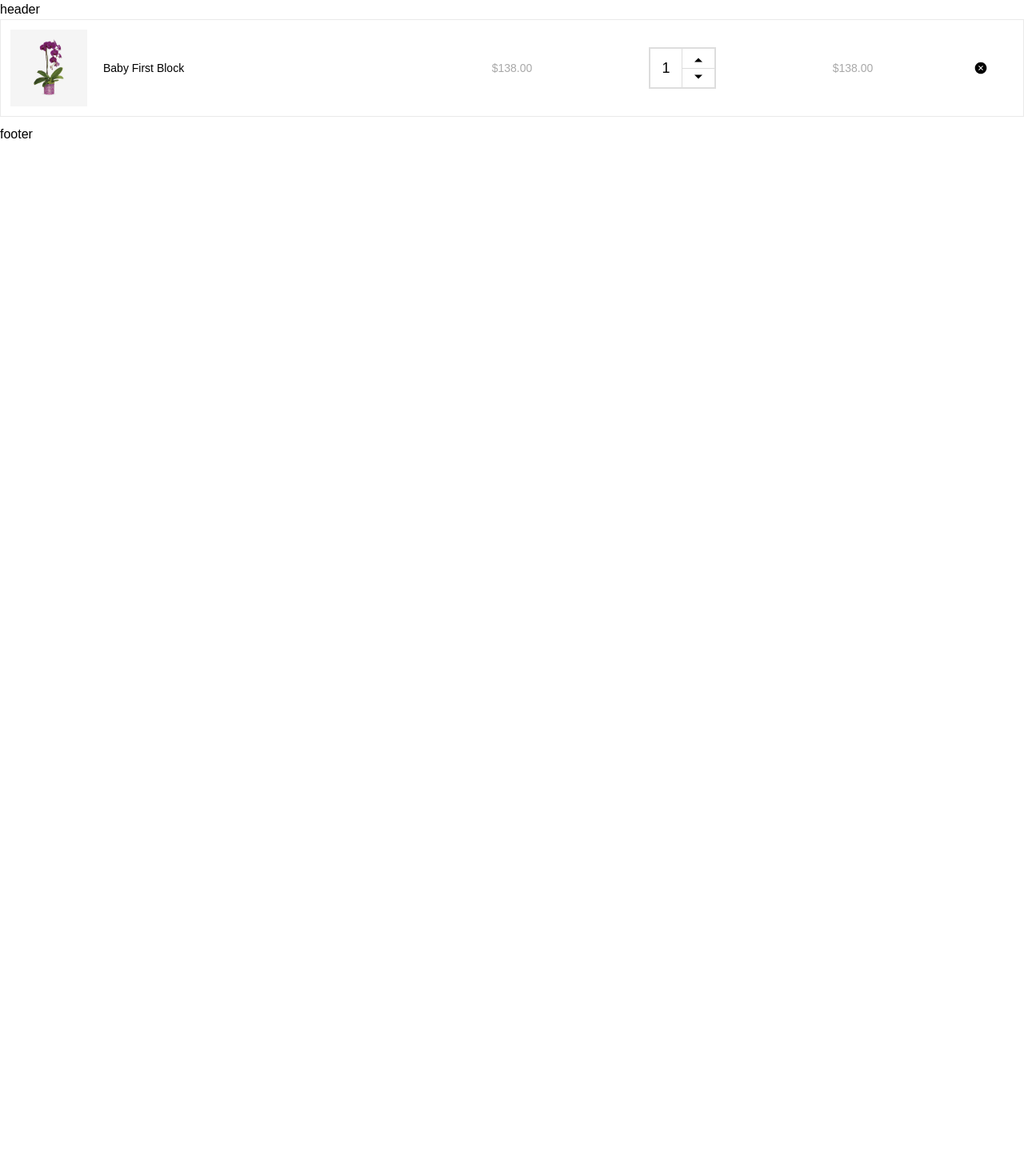
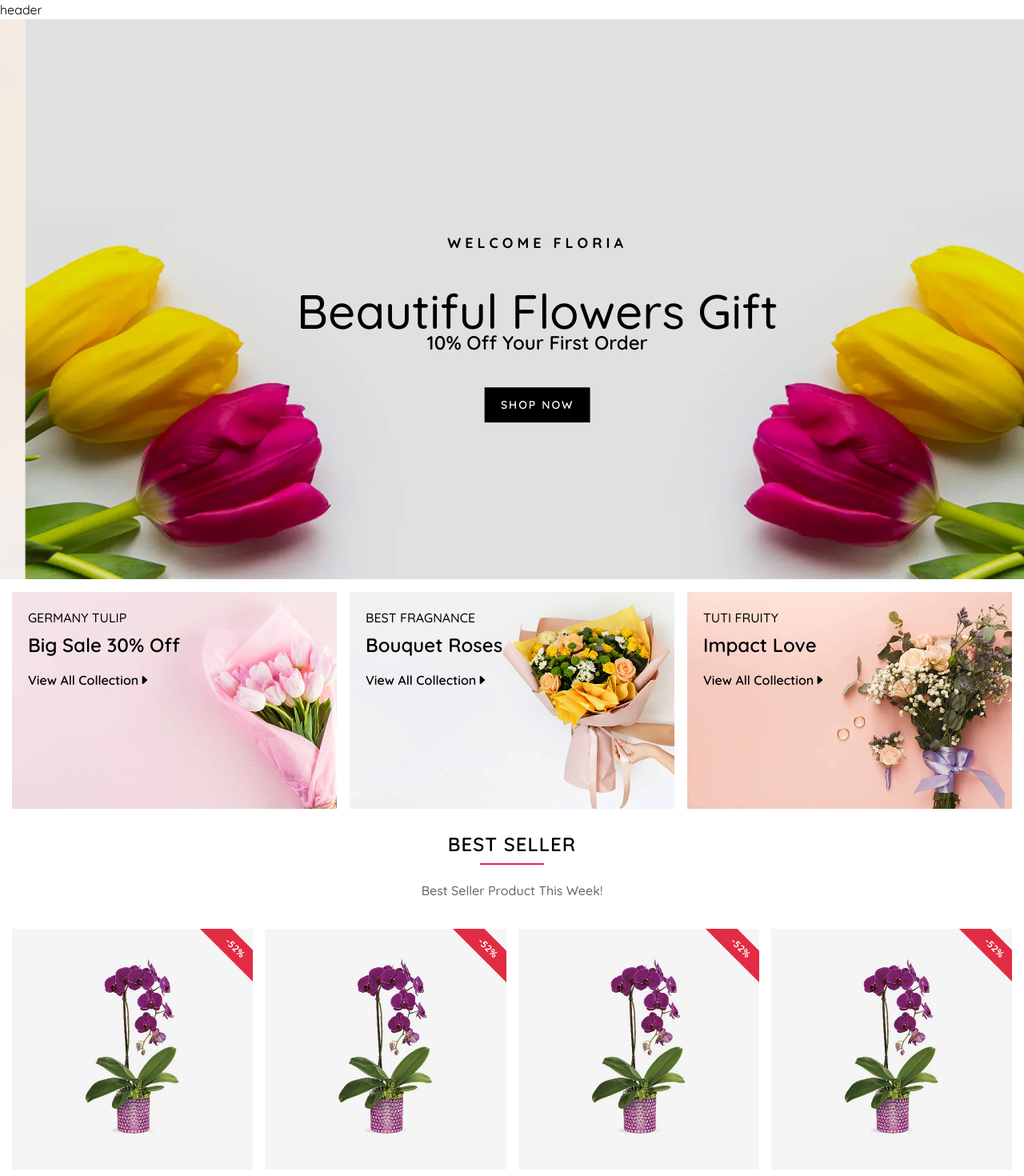
Before and after one commit to grenno1606/FloriaGren, a React (Vite) app: page / in a window 1280 px wide. Shown: the top 1470 px of the page at 80% size. Before the commit the page ends 800 px from the top, so only its background shows below. Built offline with nearby package versions, Linux system fonts and the light colour scheme.

Commit message:
feat: add Home page UI

```diff
--- a/src/components/common/TitleWidget.jsx
+++ b/src/components/common/TitleWidget.jsx
@@ -1,6 +1,6 @@
 function TitleWidget({ children }) {
   return (
-    <div className="">
+    <div>
       <p className="text-[15px] font-semibold tracking-[0.2em] uppercase pb-[15px] relative border-b border-gray-300 sm:text-base">
         {children}
       </p>
--- /dev/null
+++ b/src/components/forms/SingleInput.jsx
@@ -0,0 +1,30 @@
+import { twMerge } from "tailwind-merge";
+import { Button } from "../buttons/Button";
+function SingleInput({
+  type = "email",
+  placeholder = "Search",
+  isRed = false,
+  className,
+  children,
+  size = "lg",
+}) {
+  return (
+    <div
+      className={twMerge(
+        "flex items-center gap-0 font-semibold bg-white text-xs rounded-[3px] border border-gray-300",
+        className
+      )}
+    >
+      <input
+        type={type}
+        placeholder={placeholder}
+        required
+        className="w-full px-6 leading-[1.5] outline-none"
+      />
+      <Button variant="third" size={size}>
+        {children}
+      </Button>
+    </div>
+  );
+}
+export { SingleInput };
--- a/src/index.css
+++ b/src/index.css
@@ -1,5 +1,5 @@
+@import url("https://fonts.googleapis.com/css2?family=Quicksand:wght@300..700&display=swap");
 @import "tailwindcss";
-@import url("https://fonts.googleapis.com/css2?family=Quicksand:wght@300..700&display=swap");
 
 @theme {
   --font-primary: "Quicksand", sans-serif;
@@ -34,7 +34,7 @@
     @apply font-primary;
   }
   h1 {
-    @apply text-2xl font-semibold mt-1.5 mb-5 md:text-[20px] lg:text-2xl;
+    @apply text-2xl font-semibold mt-1.5 md:text-[20px] lg:text-2xl;
   }
   h3 {
     @apply text-base uppercase font-medium md:text-[14px] lg:text-base;
--- a/src/pages/HomePage.jsx
+++ b/src/pages/HomePage.jsx
@@ -1,85 +1,351 @@
-import { Blog } from "../components/blogs/Blog";
-import { TitleBlog } from "../components/blogs/TitleBlog";
-import { Button } from "../components/buttons/Button";
+import {
+  MdOutlineArrowBackIos,
+  MdOutlineArrowForwardIos,
+} from "react-icons/md";
+import { useEffect, useState } from "react";
+import { twMerge } from "tailwind-merge";
+import { Slideshow } from "../components/common/Slideshow";
 import { Banner } from "../components/common/Banner";
-import { Slideshow } from "../components/common/Slideshow";
-import { TitleSection } from "../components/common/TitleSection";
-import { TitleWidget } from "../components/common/TitleWidget";
-import { ProductCart } from "../components/products/ProductCart";
-import { ProductHorizontal } from "../components/products/ProductHorizontal";
-import { ProductItem } from "../components/products/ProductItem";
-import { ProductWishlist } from "../components/products/ProductWishlist";
 import {
   IMG_BANNER1,
+  IMG_BANNER2,
+  IMG_BANNER3,
+  IMG_BG,
   IMG_BLOG1,
   IMG_PRODUCT1,
   IMG_SLIDE1,
+  IMG_SLIDE2,
+  IMG_SLIDE3,
 } from "../contants/images";
+import { TitleSection } from "../components/common/TitleSection";
+import { ProductItem } from "../components/products/ProductItem";
+import { Button } from "../components/buttons/Button";
+import { TitleWidget } from "../components/common/TitleWidget";
+import { ProductHorizontal } from "../components/products/ProductHorizontal";
+import { SingleInput } from "../components/forms/SingleInput";
+import { FaPaperPlane } from "react-icons/fa";
+import { Blog } from "../components/blogs/Blog";
+function HomePage() {
+  const [value, setValue] = useState(1);
 
-function HomePage() {
+  function prevSlide() {
+    setValue((prev) => (prev === 1 ? 3 : prev - 1));
+  }
+
+  function nextSlide() {
+    setValue((prev) => (prev === 3 ? 1 : prev + 1));
+  }
+
+  useEffect(() => {
+    const interval = setInterval(() => {
+      nextSlide();
+    }, 6000);
+
+    return () => clearInterval(interval);
+  }, []);
+
   return (
+    <div className="mt-16 xl:mt-0 overflow-hidden">
+      <div className="w-[300%] relative group">
+        <div className="absolute top-1/2 left-0 right-2/3 z-10 flex justify-between -translate-y-1/2">
+          <span
+            onClick={prevSlide}
+            className="opacity-0 w-12 h-12 bg-white shadow-bold flex justify-center items-center cursor-pointer transition duration-500 hover:bg-pink-dark group-hover:opacity-100 group-hover:translate-x-10 hover:text-white"
+          >
+            <MdOutlineArrowBackIos />
+          </span>
+          <span
+            onClick={nextSlide}
+            className="opacity-0 w-12 h-12 bg-white shadow-bold flex justify-center items-center cursor-pointer transition duration-500 hover:bg-pink-dark group-hover:opacity-100 group-hover:-translate-x-10 hover:text-white"
+          >
+            <MdOutlineArrowForwardIos />
+          </span>
+        </div>
+        <div
+          className={twMerge(
+            "flex transition-transform duration-500 *:select-none",
+            value === 1 && "translate-x-0",
+            value === 2 && "-translate-x-1/3",
+            value === 3 && "-translate-x-2/3"
+          )}
+        >
+          <div className="w-1/3">
+            <Slideshow
+              image={IMG_SLIDE3}
+              titleSmall="TOP TREND"
+              titleBig="Beautiful Flowers Gift"
+              description="10% Off Your First Order"
+              className="sm:left-8 lg:left-16 xl:left-32"
+              effect1={value === 1}
+              effect2={value === 2}
+              effect3={value === 3}
+            />
+          </div>
+          <div className="w-1/3">
+            <Slideshow
+              image={IMG_SLIDE2}
+              titleSmall="Welcome Floria"
+              titleBig="Beautiful Flowers Gift"
+              description="10% Off Your First Order"
+              className="text-center left-1/2 -translate-x-1/2 w-full"
+              effect1={value === 1}
+              effect2={value === 2}
+              effect3={value === 3}
+            />
+          </div>
+          <div className="w-1/3">
+            <Slideshow
+              image={IMG_SLIDE1}
+              titleSmall="Welcome Floria"
+              titleBig="Beautiful Flowers Gift"
+              description="10% Off Your First Order"
+              className="text-center left-1/2 -translate-x-1/2 w-full"
+              effect1={value === 1}
+              effect2={value === 2}
+              effect3={value === 3}
+            />
+          </div>
+        </div>
+      </div>
+
+      <div className="md:flex md:px-[15px] md:gap-4 wrapper">
+        <Banner
+          img={IMG_BANNER1}
+          subtitle="GERMANY TULIP"
+          title="Big Sale 30% Off"
+          buttonName="View All Collection"
+        />
+        <Banner
+          img={IMG_BANNER2}
+          subtitle="BEST FRAGNANCE"
+          title="Bouquet Roses"
+          buttonName="View All Collection"
+        />
+        <Banner
+          img={IMG_BANNER3}
+          subtitle="TUTI FRUITY"
+          title="Impact Love"
+          buttonName="View All Collection"
+        />
+      </div>
+
+      <section className="mt-7 wrapper">
         <div>
-      {/* <Button variant="outline">Shop now</Button> */}
-      {/* <Banner
-        img={IMG_BANNER1}
-        subtitle={"GERMANY TULIP"}
-        title={"Big Sale 30% Off"}
-        buttonName={"View All Collection"}
-      /> */}
-      {/* <ProductItem
+          <TitleSection>BEST SELLER</TitleSection>
+        </div>
+        <p className="text-base font-medium pt-5 block text-center text-gray-800">
+          Best Seller Product This Week!
+        </p>
+        <div className="flex flex-wrap mt-9 -mx-[7.5px]">
+          <div className="w-1/2 px-[7.5px] md:w-1/3 lg:w-1/4">
+            <ProductItem
               img={IMG_PRODUCT1}
-        salePercent={"-52%"}
-        name={"Angel Centerpiece"}
-        priceOld={"$54.00"}
-        price={"$26.00"}
-      /> */}
-      {/* <ProductHorizontal
+              salePercent="-52%"
+              name="Angel Centerpiece"
+              originalPrice="$54.00"
+              price="$26.00"
+            />
+          </div>
+          <div className="w-1/2 px-[7.5px] md:w-1/3 lg:w-1/4">
+            <ProductItem
+              img={IMG_PRODUCT1}
+              salePercent="-52%"
+              name="Angel Centerpiece"
+              originalPrice="$54.00"
+              price="$26.00"
+            />
+          </div>
+          <div className="w-1/2 px-[7.5px] md:w-1/3 lg:w-1/4">
+            <ProductItem
+              img={IMG_PRODUCT1}
+              salePercent="-52%"
+              name="Angel Centerpiece"
+              originalPrice="$54.00"
+              price="$26.00"
+            />
+          </div>
+          <div className="w-1/2 px-[7.5px] md:w-1/3 lg:w-1/4">
+            <ProductItem
+              img={IMG_PRODUCT1}
+              salePercent="-52%"
+              name="Angel Centerpiece"
+              originalPrice="$54.00"
+              price="$26.00"
+            />
+          </div>
+          <div className="w-1/2 px-[7.5px] md:w-1/3 lg:w-1/4">
+            <ProductItem
+              img={IMG_PRODUCT1}
+              salePercent="-52%"
+              name="Angel Centerpiece"
+              originalPrice="$54.00"
+              price="$26.00"
+            />
+          </div>
+          <div className="w-1/2 px-[7.5px] md:w-1/3 lg:w-1/4">
+            <ProductItem
+              img={IMG_PRODUCT1}
+              salePercent="-52%"
+              name="Angel Centerpiece"
+              originalPrice="$54.00"
+              price="$26.00"
+            />
+          </div>
+        </div>
+      </section>
+
+      <section
+        style={{
+          backgroundImage: `url(${IMG_BG})`,
+        }}
+        className="py-[100px] bg-no-repeat bg-cover bg-fixed bg-center"
+      >
+        <div className="w-full wrapper">
+          <div className="sm:w-3/4 md:w-3/5">
+            <div className="text-black text-[28px] font-normal leading-8 mb-4 sm:text-[32px] lg:text-4xl xl:text-[45px]">
+              Florist Boutique & Decor
+            </div>
+            <div className="flex items-center gap-2.5 text-base md:text-[22px] xl:text-2xl">
+              <p className="font-semibold">$20.00</p>
+              <span className="font-normal line-through">$50.00</span>
+            </div>
+            <div>Expired</div>
+            <p className="text-gray-800 mb-7">
+              Lorem ipsum dolor sit, amet consectetur adipisicing elit.
+              Inventore commodi reiciendis officia aspernatur dolores, harum
+              repudiandae atque saepe quos quas! Lorem ipsum dolor sit amet
+              consectetur adipisicing.
+            </p>
+            <Button>SHOP NOW</Button>
+          </div>
+        </div>
+      </section>
+
+      <section className="py-5 mt-10 mb-8 wrapper">
+        <div className="md:flex md:justify-between md:-mx-[15px] md:*:px-[15px]">
+          <div>
+            <div className="mb-10">
+              <TitleWidget>Featured Products</TitleWidget>
+            </div>
+            <div className="">
+              <ProductHorizontal
                 imgProduct={IMG_PRODUCT1}
-        name={"Sapphire Skies Bouquet"}
-        price={"$52.00"}
+                name="Sapphire Skies Bouquet"
+                price="$52.00"
               />
-       */}
-      {/* <Blog
-        title={"Flowers To Give This Wedding's Day"}
+              <ProductHorizontal
+                imgProduct={IMG_PRODUCT1}
+                name="Sapphire Skies Bouquet"
+                price="$52.00"
+              />
+              <ProductHorizontal
+                imgProduct={IMG_PRODUCT1}
+                name="Sapphire Skies Bouquet"
+                price="$52.00"
+                divider={false}
+              />
+            </div>
+          </div>
+
+          <div>
+            <div className="mb-10">
+              <TitleWidget>Featured Products</TitleWidget>
+            </div>
+            <div className="">
+              <ProductHorizontal
+                imgProduct={IMG_PRODUCT1}
+                name="Sapphire Skies Bouquet"
+                price="$52.00"
+              />
+              <ProductHorizontal
+                imgProduct={IMG_PRODUCT1}
+                name="Sapphire Skies Bouquet"
+                price="$52.00"
+              />
+              <ProductHorizontal
+                imgProduct={IMG_PRODUCT1}
+                name="Sapphire Skies Bouquet"
+                price="$52.00"
+                divider={false}
+              />
+            </div>
+          </div>
+
+          <div>
+            <div className="mb-10">
+              <TitleWidget>Featured Products</TitleWidget>
+            </div>
+            <div>
+              <ProductHorizontal
+                imgProduct={IMG_PRODUCT1}
+                name="Sapphire Skies Bouquet"
+                price="$52.00"
+              />
+              <ProductHorizontal
+                imgProduct={IMG_PRODUCT1}
+                name="Sapphire Skies Bouquet"
+                price="$52.00"
+              />
+              <ProductHorizontal
+                imgProduct={IMG_PRODUCT1}
+                name="Sapphire Skies Bouquet"
+                price="$52.00"
+                divider={false}
+              />
+            </div>
+          </div>
+        </div>
+      </section>
+
+      <section className="py-12 bg-gray-100 ">
+        <div className="md:flex md:justify-between md:*:w-1/2 md:py-20 wrapper">
+          <div>
+            <TitleSection className="md:text-4xl">Get update</TitleSection>
+            <p className="text-base font-normal pt-1 block text-center">
+              Subscribe our newsletter and get <br />
+              discount 30% off
+            </p>
+          </div>
+
+          <div className="px-[30px] mt-5 mx-auto w-full max-w-xl">
+            <SingleInput isRed={true} placeholder="Your email address...">
+              <FaPaperPlane />
+            </SingleInput>
+          </div>
+        </div>
+      </section>
+
+      <section className="pt-7 wrapper">
+        <div>
+          <TitleSection>Our Blogs</TitleSection>
+        </div>
+        <div className="py-12 flex justify-between items-center flex-wrap -mx-[7.5px]">
+          <div className="px-[7.5px] w-full sm:w-1/2">
+            <Blog
+              title="Flowers To Give This Wedding's Day"
               img={IMG_BLOG1}
-        day={"23"}
-        month={"AUG"}
+              day="23"
+              month="AUG"
             >
-        Lorem ipsum dolor sit amet consectetur adipisicing elit. At sapiente hic
-        labore sed ullam. Eos voluptatem repellat consectetur rem iusto.
-      </Blog> */}
-      {/* <Slideshow
-        image={IMG_SLIDE1}
-        title_small={"Welcome Floria"}
-        title_big={"Beautiful Flowers Gift"}
-        description={"10% Off Your First Order"}
-        className={"text-center left-1/2 -translate-x-1/2 w-full"}
-        // classNameTTSmall={twMerge(value === 3 && "upToDown")}
-        // classNameTTBig={twMerge(value === 3 && "scale")}
-        // classNameDescription={twMerge(value === 3 && "leftToRight")}
-        // classNameButton={twMerge(value === 3 && "rightToLeft")}
-      ></Slideshow> */}
-      {/* <TitleSection>BEST SELLER</TitleSection> */}
-      {/* <TitleWidget>Featured Products</TitleWidget> */}
-      {/* <TitleBlog
+              Lorem ipsum dolor sit amet consectetur adipisicing elit. At
+              sapiente hic labore sed ullam. Eos voluptatem repellat consectetur
+              rem iusto.
+            </Blog>
+          </div>
+          <div className="px-[7.5px] w-full sm:w-1/2">
+            <Blog
+              title="Flowers To Give This Wedding's Day"
               img={IMG_BLOG1}
-        day={"23"}
-        month={"August"}
-        year={"2025"}
-        title={"Where Do Tulips Come From?"}
-        commentCount={"0"}
-        author={"Phan Thuý"}
-      ></TitleBlog> */}
-      {/* <ProductWishlist
-        img={IMG_PRODUCT1}
-        name={"Angel Centerpiece"}
-        price={"$34.00"}
-      ></ProductWishlist> */}
-      <ProductCart
-        img={IMG_PRODUCT1}
-        name={"Baby First Block"}
-        price={"$138.00"}
-      ></ProductCart>
+              day="23"
+              month="AUG"
+            >
+              Lorem ipsum dolor sit amet consectetur adipisicing elit. At
+              sapiente hic labore sed ullam. Eos voluptatem repellat consectetur
+              rem iusto.
+            </Blog>
+          </div>
+        </div>
+      </section>
     </div>
   );
 }
```
Lines whose indentation alone changed are shown as unchanged.
